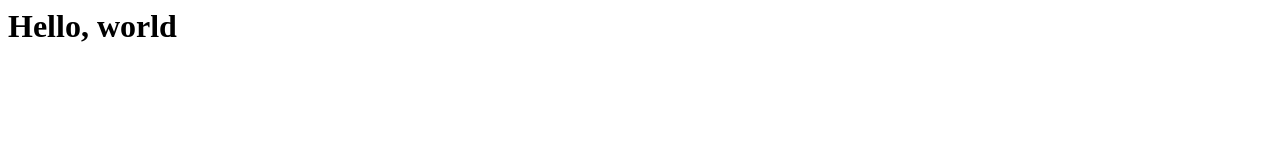
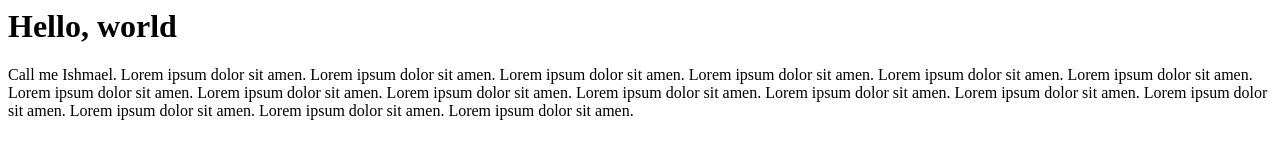
Before and after one commit to dhuantes1117/website, a plain HTML site: page index.html in a window 1280 px wide. Drawn offline with Linux system fonts and the light colour scheme.

Commit message:
Add a paragraph

```diff
--- a/index.html
+++ b/index.html
@@ -1 +1,2 @@
 <h1>Hello, world</h1>
+<p>Call me Ishmael. Lorem ipsum dolor sit amen. Lorem ipsum dolor sit amen. Lorem ipsum dolor sit amen. Lorem ipsum dolor sit amen. Lorem ipsum dolor sit amen. Lorem ipsum dolor sit amen. Lorem ipsum dolor sit amen. Lorem ipsum dolor sit amen. Lorem ipsum dolor sit amen. Lorem ipsum dolor sit amen. Lorem ipsum dolor sit amen. Lorem ipsum dolor sit amen. Lorem ipsum dolor sit amen. Lorem ipsum dolor sit amen. Lorem ipsum dolor sit amen. Lorem ipsum dolor sit amen. </p>
```
